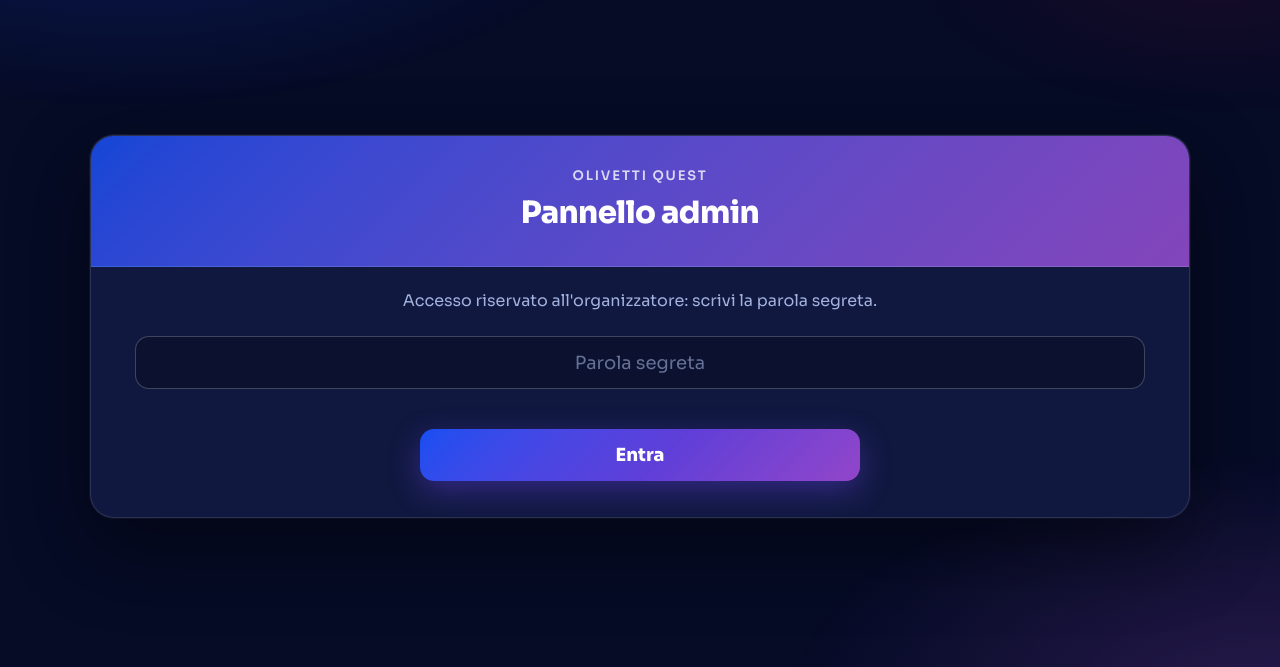
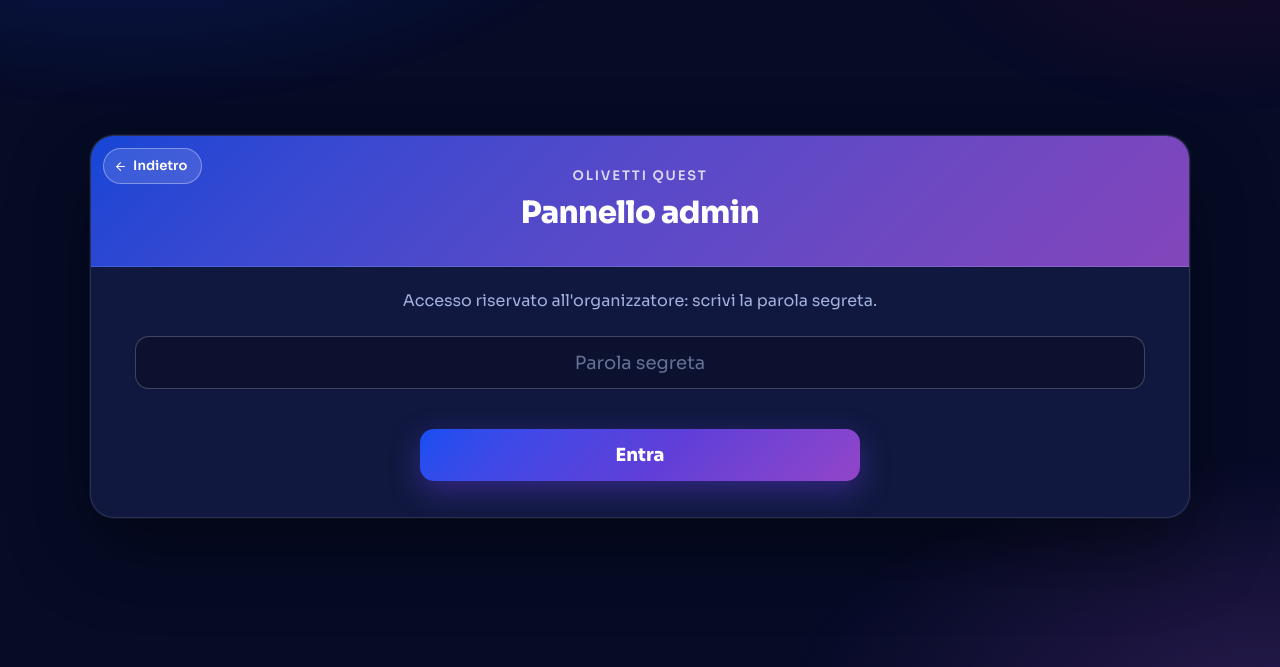
Before and after one commit to shadow23270/Olivetti-Quest, a website: page public/admin.html in a window 1280 px wide. Shown: the part 133-800 px from the top of the page. Drawn offline with Linux system fonts and the light colour scheme.

Commit message:
Pannello admin: pulsante Indietro
In alto a sinistra della pagina admin (anche prima del login): torna alla
pagina di provenienza (home o classifica), oppure alla home se admin.html
è stato aperto direttamente.

Co-Authored-By: Claude Opus 5.5 <noreply@anthropic.com>

```diff
--- a/public/admin.html
+++ b/public/admin.html
@@ -23,6 +23,7 @@
   </header>
   <main class="cabinet cabinet--wide">
     <div class="card-hero">
+      <a href="index.html" class="back-btn" id="back-btn">Indietro</a>
       <span class="eyebrow">Olivetti Quest</span>
       <h1 class="title title--small">Pannello admin</h1>
     </div>
@@ -82,8 +83,8 @@
   </main>
 
   <script src="js/utils.js"></script>
+  <script src="js/icons.js"></script>
   <script src="js/admin.js"></script>
-  <script src="js/icons.js"></script>
   <script src="js/header.js"></script>
 </body>
 </html>
--- a/public/js/admin.js
+++ b/public/js/admin.js
@@ -17,6 +17,23 @@
   const logoutBtn = document.getElementById("logout-btn");
 
   let password = sessionStorage.getItem(PASSWORD_KEY) || "";
+
+  // Indietro: torna alla pagina da cui si è arrivati (home o classifica);
+  // se si è aperto admin.html direttamente, va alla home.
+  const backBtn = document.getElementById("back-btn");
+  backBtn.innerHTML = `${window.Icons.svg("arrowLeft")} Indietro`;
+  backBtn.addEventListener("click", (e) => {
+    let fromThisSite = false;
+    try {
+      fromThisSite = new URL(document.referrer).origin === location.origin;
+    } catch (err) {
+      // nessuna pagina di provenienza
+    }
+    if (fromThisSite && history.length > 1) {
+      e.preventDefault();
+      history.back();
+    }
+  });
   let limits = { min: 5, max: 120 };
   let savedTime = null;
   let currentTime = null;
--- a/public/js/icons.js
+++ b/public/js/icons.js
@@ -17,6 +17,7 @@
     mapPin: '<path d="M20 10c0 6-8 12-8 12s-8-6-8-12a8 8 0 0 1 16 0Z"/><circle cx="12" cy="10" r="3"/>',
     chevronDown: '<path d="m6 9 6 6 6-6"/>',
     arrowRight: '<path d="M5 12h14"/><path d="m12 5 7 7-7 7"/>',
+    arrowLeft: '<path d="m12 19-7-7 7-7"/><path d="M19 12H5"/>',
     rotateCcw: '<path d="M3 12a9 9 0 1 0 9-9 9.75 9.75 0 0 0-6.74 2.74L3 8"/><path d="M3 3v5h5"/>',
     skipForward: '<polygon points="5 4 15 12 5 20 5 4"/><line x1="19" x2="19" y1="5" y2="19"/>',
     volumeOn: SPEAKER + '<path d="M15.54 8.46a5 5 0 0 1 0 7.07"/><path d="M19.07 4.93a10 10 0 0 1 0 14.14"/>',
--- a/public/style.css
+++ b/public/style.css
@@ -328,9 +328,41 @@ button {
 }
 
 .card-hero {
+  position: relative;
   padding-top: 30px;
   padding-bottom: 26px;
   text-align: center;
+}
+
+/* Pulsante "Indietro" nell'angolo in alto a sinistra della fascia colorata */
+.back-btn {
+  position: absolute;
+  top: var(--space-3);
+  left: var(--space-3);
+  display: inline-flex;
+  align-items: center;
+  gap: 6px;
+  min-height: 36px;
+  padding: 0 14px 0 10px;
+  border-radius: var(--radius-pill);
+  border: 1px solid oklch(100% 0 0 / 0.35);
+  background: oklch(100% 0 0 / 0.12);
+  color: var(--color-on-primary);
+  font-size: var(--text-xs);
+  font-weight: 600;
+  text-decoration: none;
+  transition: background var(--duration-fast) ease;
+}
+
+.back-btn:hover {
+  background: oklch(100% 0 0 / 0.22);
+}
+
+/* Sui telefoni il titolo scende un po' per non finire sotto il pulsante */
+@media (max-width: 520px) {
+  .card-hero:has(.back-btn) {
+    padding-top: 58px;
+  }
 }
 
 .eyebrow {
```
